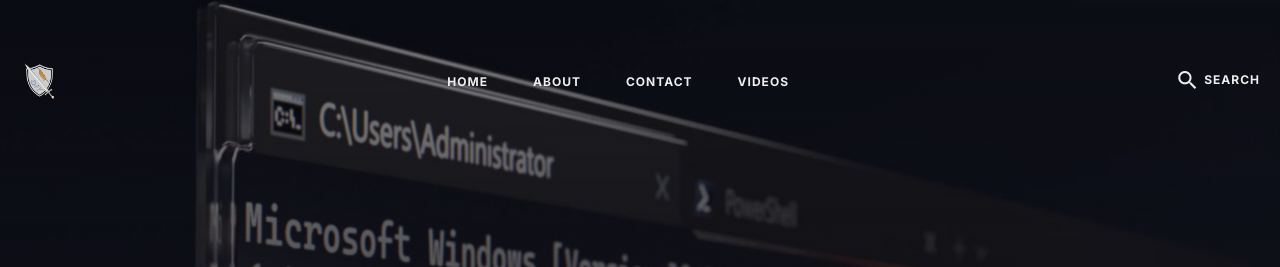
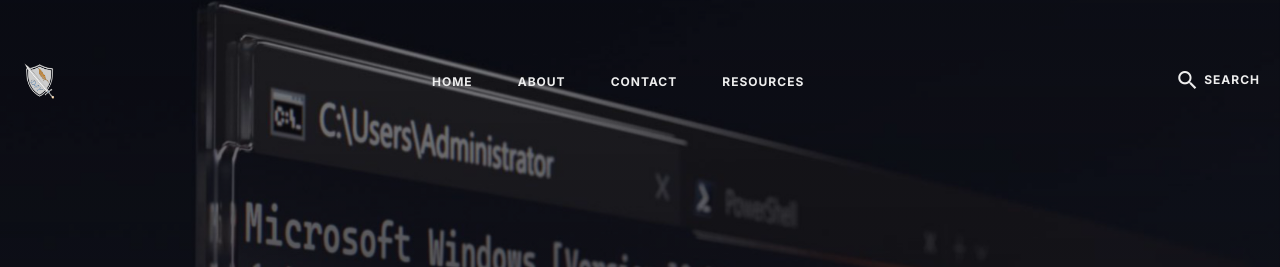
Before and after one commit to n0b0dykn0wsm3/n0b0dykn0wsm3.github.io, a Jekyll site: the page built from index.html, in a window 1280 px wide and 900 px high. Shown: the top 267 px of the window. Built offline with Jekyll 4.4.1, drawn with Linux system fonts in a browser that asks for light colours; nearby versions of some CDN libraries; the list of posts is cut into pages by our own code.

Commit message:
Update videos.md

```diff
--- a/_pages/videos.md
+++ b/_pages/videos.md
@@ -1,6 +1,6 @@
 ---
 layout: page
-title: Videos
+title: Resources
 permalink: /videos/
 image: '/images/youtube_banner.png'
 ---
@@ -16,7 +16,7 @@
 
 ## Cheatsheet
 
-[HTB Academy](/cheatsheet/htbacademy.md)
+[HTB Academy](/2024/02/05/htbacademy/)
 
 ## Red Team
 [Pentesting Methodology](/2018/04/21/pentest-method/)
```
